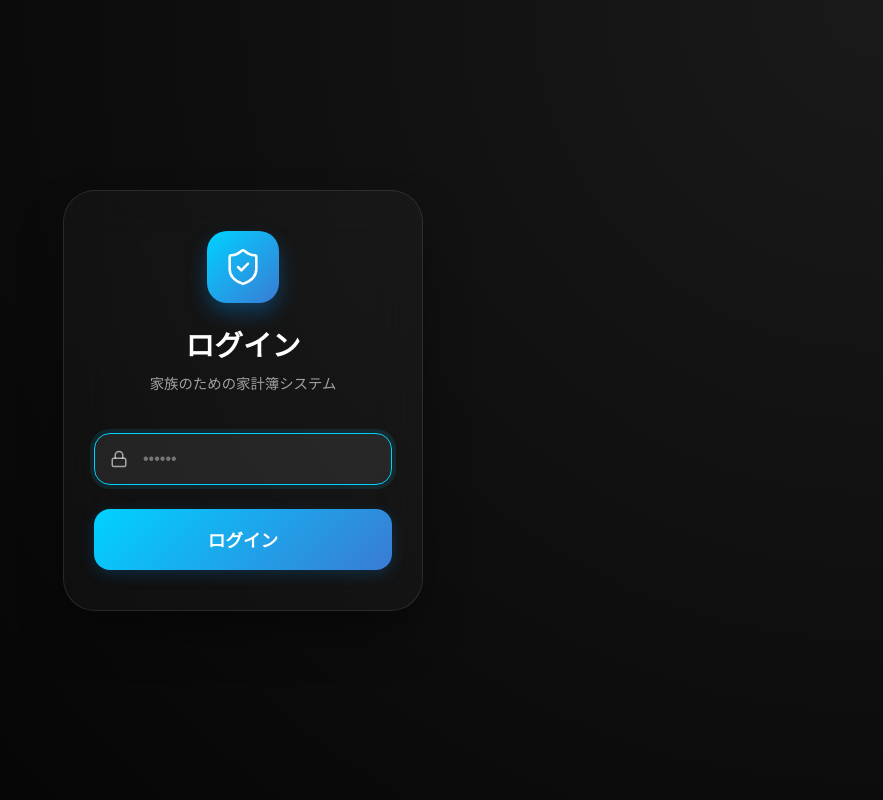
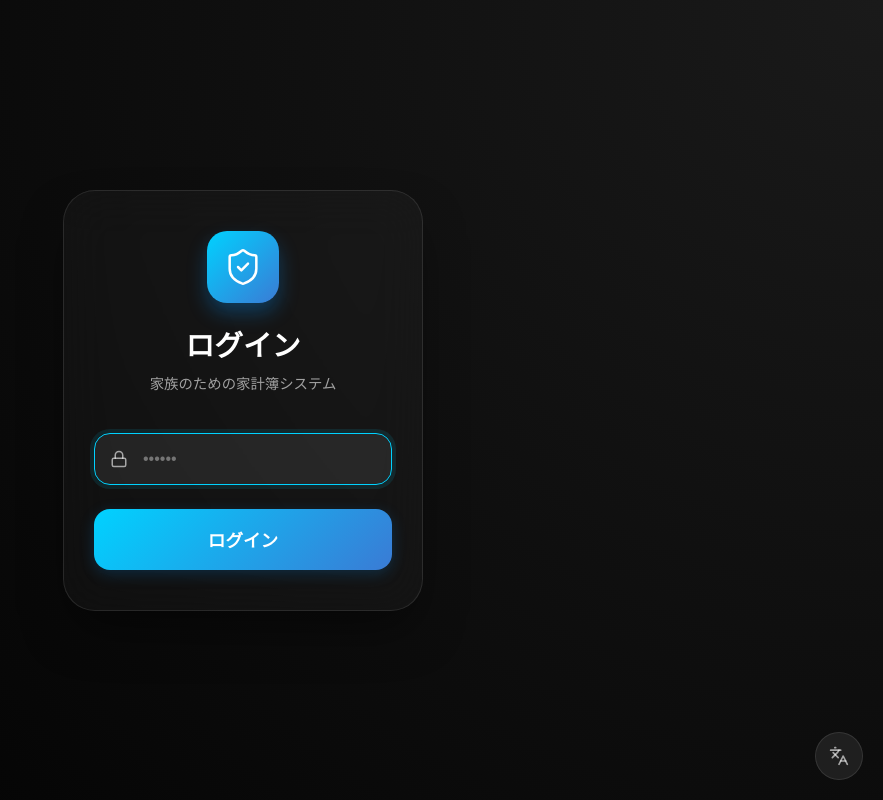
Before and after one commit to J105588/zaim, a React (Vite) app: page / in a window 1280 px wide. Shown: the whole page, without its empty margins (397-1280 px from the left). Built offline with nearby package versions, Linux system fonts and the light colour scheme.

Commit message:
feat: enable language switching on the login screen
- Added the language toggle button to the login interface.
- Enabled toast notifications on the login screen to confirm language changes.
- Ensured a fully localized experience from the initial app launch.

```diff
--- a/src/App.tsx
+++ b/src/App.tsx
@@ -313,6 +313,12 @@ function App() {
   if (!isLoggedIn) {
     return (
       <div className="login-screen">
+        {showToast && (
+          <div className="toast">
+            <Icons.CheckCircle size={18} />
+            <span>{t('lang_switched')}</span>
+          </div>
+        )}
         <div className="login-card">
           <div className="login-header">
             <div className="login-logo">
@@ -338,6 +344,9 @@ function App() {
               {t('login_btn')}
             </button>
           </div>
+        </div>
+        <div className="lang-toggle" onClick={handleToggleLang}>
+          <Icons.Languages size={20} />
         </div>
       </div>
     )
```
